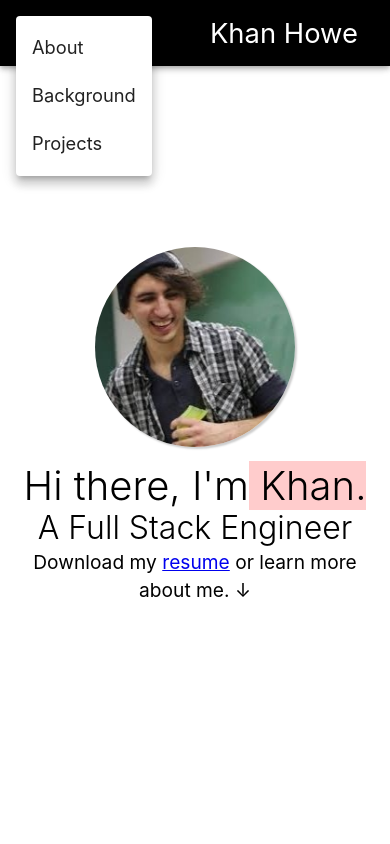
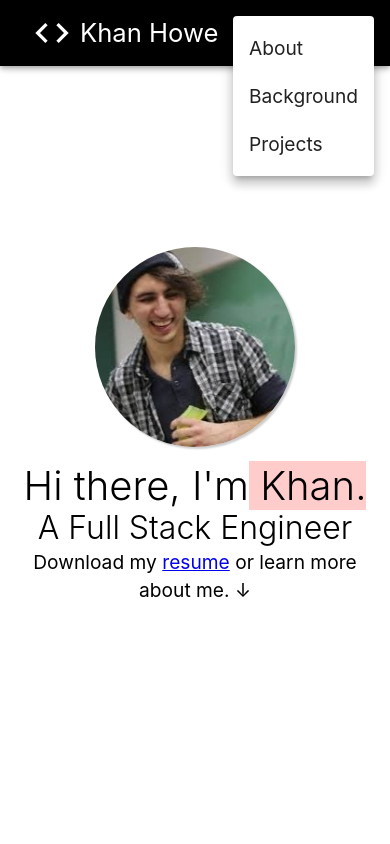
Before and after one commit to khanhowe/khan-dev, a React (Create React App) app: page /about in a window 390 px wide. Both pictures are taken after a click on the button "open drawer". Shown: the top 844 px of the page. Built offline with nearby package versions, Linux system fonts and the light colour scheme.

Commit message:
Cleanup old typography elements. Move mobile menu button to the right side

```diff
--- a/src/components/Footer.tsx
+++ b/src/components/Footer.tsx
@@ -1,16 +1,15 @@
 import React from 'react';
 import Contact from '../pages/Contact';
 import '../styles/App.css';
-import { Typography } from '@mui/material';
+import ResponsiveTypography from './ResponsiveText';
 
 const Footer: React.FC = () => {
     const currentDate = new Date();
     const currentYear = currentDate.getFullYear()
     return (
     <footer className="footer">
-        <hr style={{width: '20%' }}/>
         <Contact/>
-        <Typography style={{fontSize: '0.8rem'}}>{`©${currentYear} Khan Howe`}</Typography>
+        <ResponsiveTypography variant='body2'>{`©${currentYear} Khan Howe`}</ResponsiveTypography>
     </footer>
     );
 };
--- a/src/components/NavBar.tsx
+++ b/src/components/NavBar.tsx
@@ -2,7 +2,8 @@ import { AppBar, Box, Button, Container, IconButton, Menu, MenuItem, Toolbar, Ty
 import CodeIcon from '@mui/icons-material/Code';
 import MenuIcon from '@mui/icons-material/Menu';
 import '../styles/NavBar.css';
-import React, { useMemo, useState } from 'react';
+import React, { useMemo, useRef, useState } from 'react';
+import ResponsiveTypography from './ResponsiveText';
 
 interface MenuProps {
     scrollToSection: (section: string) => void;
@@ -10,6 +11,7 @@ interface MenuProps {
 }
 
 const NavBar: React.FC = () => {
+    const anchorRef = useRef(null);
     const [anchorElNav, setAnchorElNav] = useState<null | HTMLElement>(null);
 
     const sections: string[] = useMemo(() => [
@@ -35,7 +37,7 @@ const NavBar: React.FC = () => {
       };
 
     const handleOpenNavMenu = (event: React.MouseEvent<HTMLElement>) => {
-        setAnchorElNav(event.currentTarget);
+        setAnchorElNav(anchorRef.current);
     };
     const handleCloseNavMenu = () => {
         setAnchorElNav(null);
@@ -58,23 +60,23 @@ const NavBar: React.FC = () => {
                 id="menu-appbar"
                 anchorEl={anchorElNav}
                 anchorOrigin={{
-                    vertical: 'bottom',
-                    horizontal: 'left',
+                    vertical: 'top',
+                    horizontal: 'right',
                 }}
                 keepMounted
                 transformOrigin={{
                     vertical: 'top',
-                    horizontal: 'left',
+                    horizontal: 'right',
                 }}
                 open={Boolean(anchorElNav)}
                 onClose={handleCloseNavMenu}
                 sx={{
                     display: { xs: 'block', md: 'none' },
                 }}
-                >
+            >
                 {sections.map((section) => (
                     <MenuItem key={section} onClick={() => { scrollToSection(section); handleCloseNavMenu(); }}>
-                        <Typography textAlign="center">{section}</Typography>
+                        <ResponsiveTypography variant='body1'>{section}</ResponsiveTypography>
                     </MenuItem>
                 ))}
             </Menu>
@@ -86,16 +88,15 @@ const NavBar: React.FC = () => {
             sx={{
                 flexGrow: 1,
                 display: 'flex',
-                justifyContent: { xs: 'flex-end', md: 'inherit' },
             }}
         >
             <div className='logo'>
                 <CodeIcon
-                    sx={{ display: { xs: 'none', md: 'flex' }, mr: 1 }}
+                    sx={{ mr: 1 }}
                     color="inherit"
                     fontSize='large'
                 />
-                <Typography variant='h5'>Khan Howe</Typography>
+                <ResponsiveTypography variant='h4'>Khan Howe</ResponsiveTypography>
             </div>
         </Box>
     );
@@ -124,8 +125,9 @@ const NavBar: React.FC = () => {
         <AppBar position='fixed' sx={{ backgroundColor: 'black' }}>
             <Container maxWidth='xl' className='navbar'>
                 <Toolbar sx={{ display: 'flex', alignItems: 'center' }}>
+                    <NameLogo/>
+                    <div ref={anchorRef} style={{ position: 'fixed', top: 0, right: 0 }} />
                     <MobileMenu scrollToSection={scrollToSection} sections={sections}/>
-                    <NameLogo/>
                     <DesktopMenu scrollToSection={scrollToSection} sections={sections}/>
                 </Toolbar>
             </Container>
--- a/src/components/ResponsiveText.tsx
+++ b/src/components/ResponsiveText.tsx
@@ -2,7 +2,7 @@ import { Typography, TypographyProps, SxProps, Theme } from "@mui/material";
 
 interface CustomTypographyProps extends TypographyProps {
     sx?: SxProps<Theme>;
-    variant: 'h1' | 'h2' | 'body1' | 'body2';
+    variant: 'h1' | 'h2' | 'h3' | 'h4' | 'body1' | 'body2';
 }
 
 const fontSizeMap = {
@@ -19,6 +19,20 @@ const fontSizeMap = {
         md: '2.6rem',
         lg: '2.9rem',
         xl: '3.2rem',
+    },
+    h3: {
+        xs: '1.9rem',
+        sm: '2.1rem',
+        md: '2.4rem',
+        lg: '2.7rem',
+        xl: '3.0rem',
+    },
+    h4: {
+        xs: '1.6rem',
+        sm: '1.9rem',
+        md: '2.2rem',
+        lg: '2.5rem',
+        xl: '2.8rem',
     },
     body1: {
         xs: '1.2rem',
--- a/src/pages/Projects.tsx
+++ b/src/pages/Projects.tsx
@@ -27,7 +27,7 @@ const projects: ProjectCardProps[] = [
         year: 2023,
         icons: [
             createStackIcon('React', 'rgba(8, 126, 164, 0.8)', faReact),
-            createStackIcon('React', 'rgba(8, 126, 164, 0.8)', faReact),
+            createStackIcon('Node.js', 'rgb(67, 133, 61)', faNode),
         ]
     },
     {
@@ -87,14 +87,18 @@ const ProjectCard: React.FC<ProjectCardProps> = ({ title, description, url, repo
                     alignItems: 'center'
                 }}
             >
-                <Link href={url} underline='none'>
+                <Link href={url}>
                     <ResponsiveTypography variant="body1" gutterBottom><b>{title}</b></ResponsiveTypography>
                 </Link>
                 <ResponsiveTypography variant="body2">{year}</ResponsiveTypography>
             </Box>
                 {icons?.map((icon) => icon)}
-                <Typography variant='subtitle1'>{description}</Typography>
-                {repoUrl && <Typography className='github-link'><a href={repoUrl}>GitHub</a></Typography>}
+                <ResponsiveTypography variant='body2'>{description}</ResponsiveTypography>
+                {repoUrl && <Link href={repoUrl}>
+                    <ResponsiveTypography variant='body2'>
+                        GitHub
+                    </ResponsiveTypography>
+                </Link>}
         </Box>
     )
 }
```
Also changed, not shown: src/components/NameTitle.tsx (deleted, +0 -25 lines).
